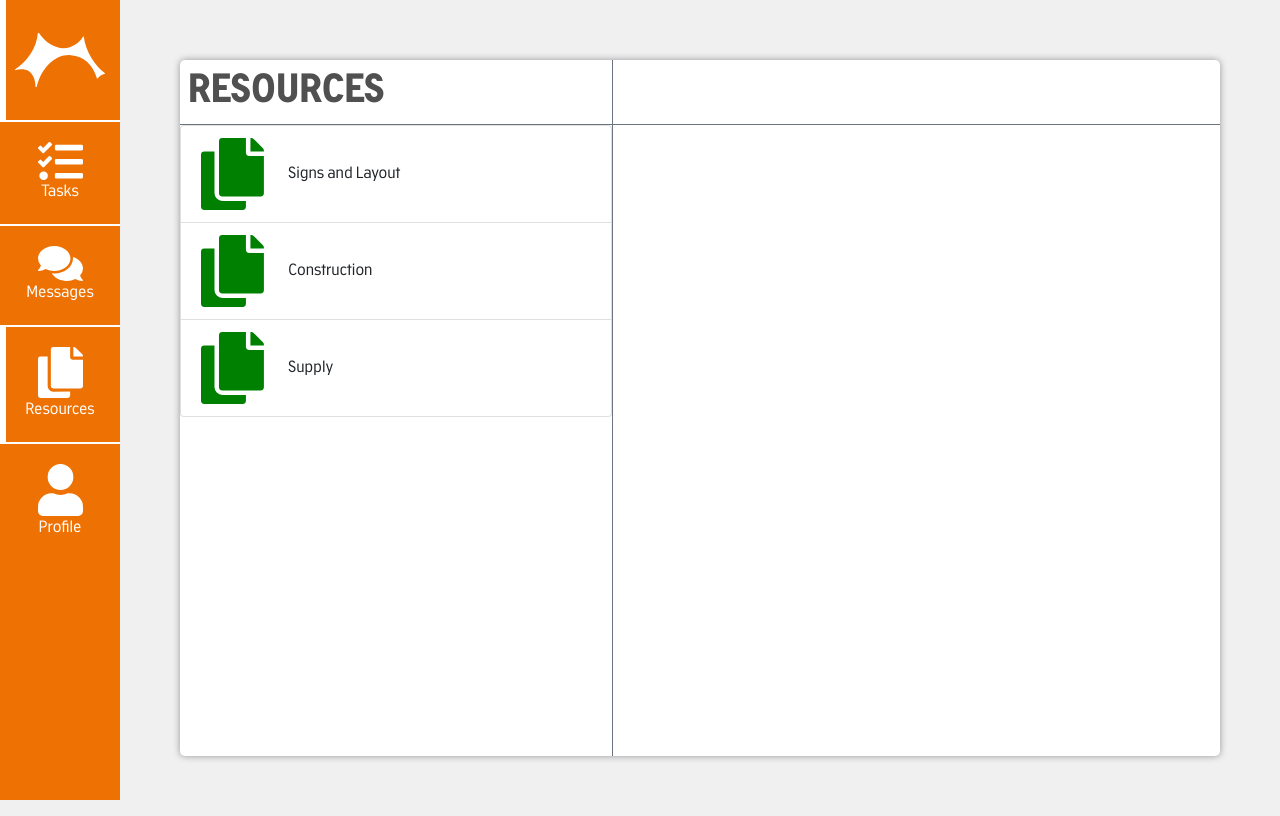
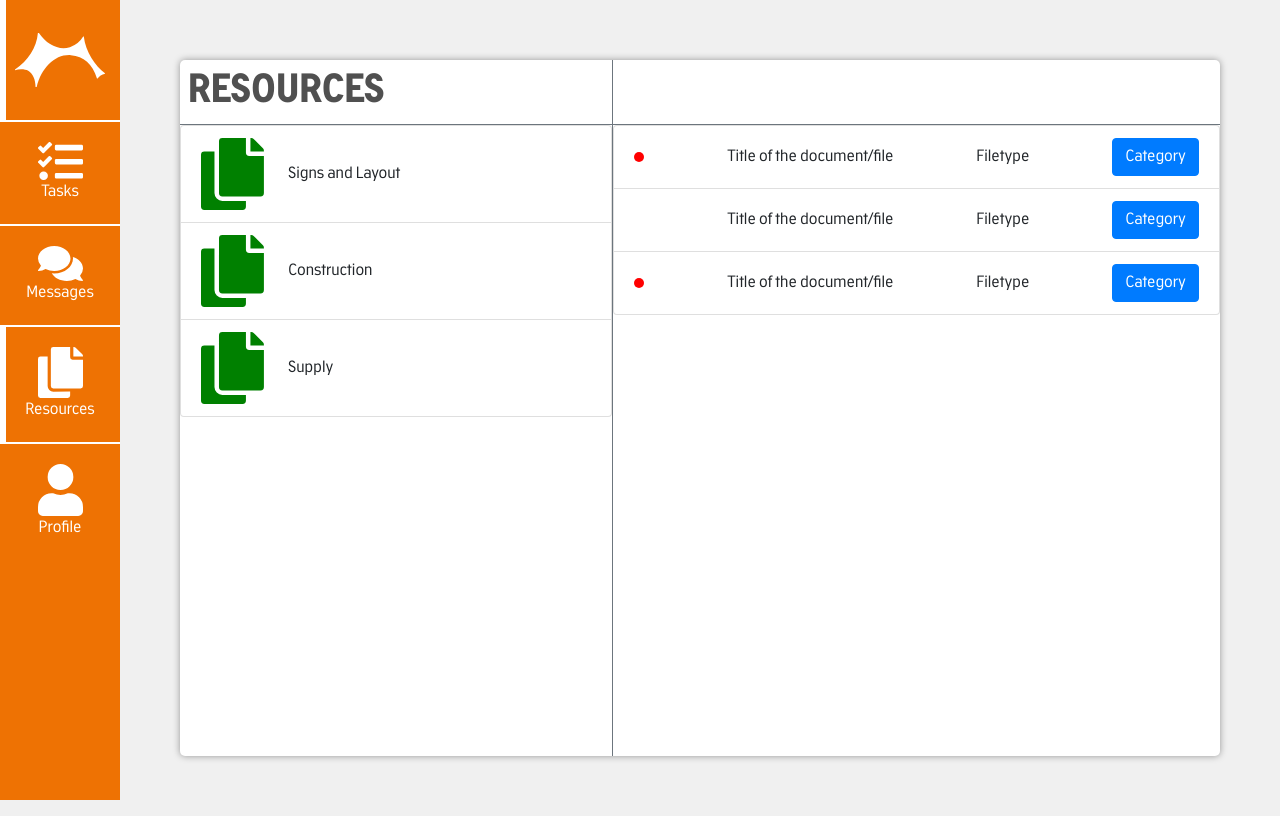
Before and after one commit to hjaltedaniel/RoskildeTasks, a Vue app in the folder client/: page /resources in a window 1280 px wide. Built offline with nearby package versions, Linux system fonts and the light colour scheme.

Commit message:
Feature: added file listview and file component

```diff
--- /dev/null
+++ b/client/src/components/ResourcesList/ResourcesList.html
@@ -0,0 +1,12 @@
+<section class="resources-list">
+  <ul class="list-group">
+          <li class="list-group-item" v-for="file in files">
+            <div class="d-flex flex-row justify-content-between">
+              <span class="align-self-center my-0 resources-list__icon" v-bind:class="{invisible: file.unread}"></span>
+              <p class="align-self-center my-0">{{ file.title }}</p>
+              <p class="align-self-center my-0">{{ file.type }}</p>
+              <button type="button" class="btn btn-primary align-self-center my-0">{{ file.category }}</button>
+            </div>
+          </li>
+        </ul>
+</section>
--- /dev/null
+++ b/client/src/components/ResourcesList/ResourcesList.js
@@ -0,0 +1,39 @@
+
+export default {
+  name: 'resources-list',
+  components: {},
+  props: [],
+  data () {
+    return {
+      files: [
+        {
+          unread: false,
+          title: 'Title of the document/file',
+          type: 'Filetype',
+          category: 'Category'
+        },
+        {
+          unread: true,
+          title: 'Title of the document/file',
+          type: 'Filetype',
+          category: 'Category'
+        },
+        {
+          unread: false,
+          title: 'Title of the document/file',
+          type: 'Filetype',
+          category: 'Category'
+        }
+      ]
+    }
+  },
+  computed: {
+
+  },
+  mounted () {
+
+  },
+  methods: {
+
+  }
+}
--- /dev/null
+++ b/client/src/components/ResourcesList/ResourcesList.scss
@@ -0,0 +1,9 @@
+.resources-list {
+    &__icon {
+        display: block;
+        height: 10px;
+        width: 10px;
+        border-radius: 50%;
+        background-color: red;
+    }
+}
--- /dev/null
+++ b/client/src/components/ResourcesList/index.vue
@@ -0,0 +1,3 @@
+<template src="./ResourcesList.html"></template>
+<script src="./ResourcesList.js"></script>
+<style src="./ResourcesList.scss" scoped lang="scss"></style>
--- a/client/src/views/Resources/Resources.html
+++ b/client/src/views/Resources/Resources.html
@@ -15,7 +15,8 @@
         </ul>
       </div>
       <div class="col-md-7 px-0">
-        <h1 class="border-secondary border-bottom p-2"><span class="invisible">Files</span></h1>
+        <h1 class="border-secondary border-bottom p-2 mb-0"><span class="invisible">Files</span></h1>
+        <ResourcesList />
       </div>
     </div>
   </div>
--- a/client/src/views/Resources/Resources.js
+++ b/client/src/views/Resources/Resources.js
@@ -1,7 +1,10 @@
+import ResourcesList from '../../components/ResourcesList/index.vue';
 
 export default {
   name: 'resources',
-  components: {},
+  components: {
+    ResourcesList
+  },
   props: [],
   data () {
     return {
```
Also changed, not shown: 1 other file (tests, documents, lock files or other folders).
